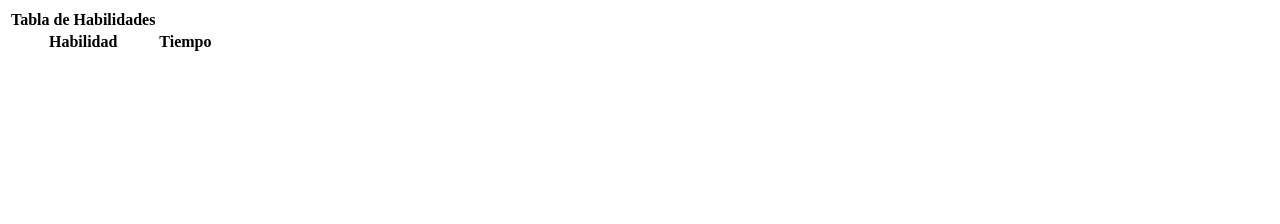
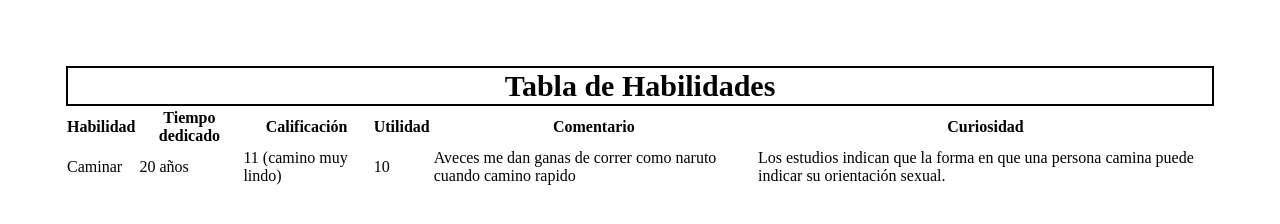
Before and after one commit to davidruc/Tabla-Skills, a plain HTML site: page index.html in a window 1280 px wide. Drawn offline with Linux system fonts and the light colour scheme.

Commit message:
feat(root): avance

```diff
--- a/index.html
+++ b/index.html
@@ -1,27 +1,31 @@
 <!DOCTYPE html>
 <html lang="en">
-<head>
+<head >
     <meta charset="UTF-8">
     <meta http-equiv="X-UA-Compatible" content="IE=edge">
     <meta name="viewport" content="width=device-width, initial-scale=1.0">
     <title>Document</title>
+    <link rel="stylesheet" href="style.css" >
 </head>
-<body style="background: #fff">
+<body style="margin: 5%" style="background: #fff">
 <table>
-    <tr><th>Tabla de Habilidades</th></tr>
+    <tr class="BarraSup"  ><th  colspan="6">Tabla de Habilidades</th></tr>
     <tr>
         <th>Habilidad</th>
-        <th>Tiempo</th>
-        <th></th>
-        <th></th>
-        <th></th>
-        <th></th>
+        <th>Tiempo dedicado</th>
+        <th>Calificación</th>
+        <th>Utilidad</th>
+        <th>Comentario</th>
+        <th>Curiosidad</th>
 
     </tr>
     <tr>
-        <td></td>
-        <td></td>
-        <td></td>
+        <td>Caminar</td>
+        <td>20 años</td>
+        <td>11 (camino muy lindo)</td>
+        <td>10</td>
+        <td>Aveces me dan ganas de correr como naruto cuando camino rapido</td>
+        <td>Los estudios indican que la forma en que una persona camina puede indicar su orientación sexual.</td>
     </tr>
 </table>
 
--- /dev/null
+++ b/style.css
@@ -0,0 +1,10 @@
+.BarraSup{
+
+
+    text-align: center;
+    font-size: 30px;
+
+}
+.BarraSup th{
+    border: 2px black solid;
+}
```
